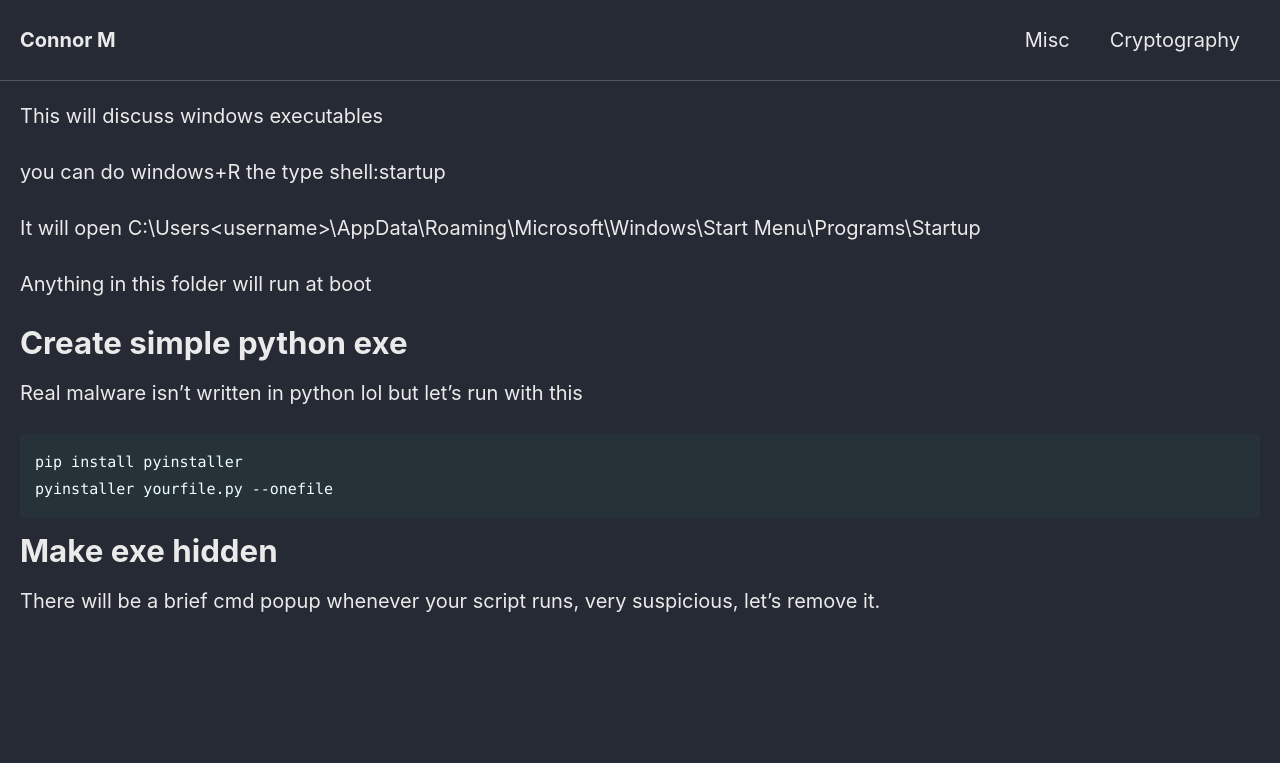
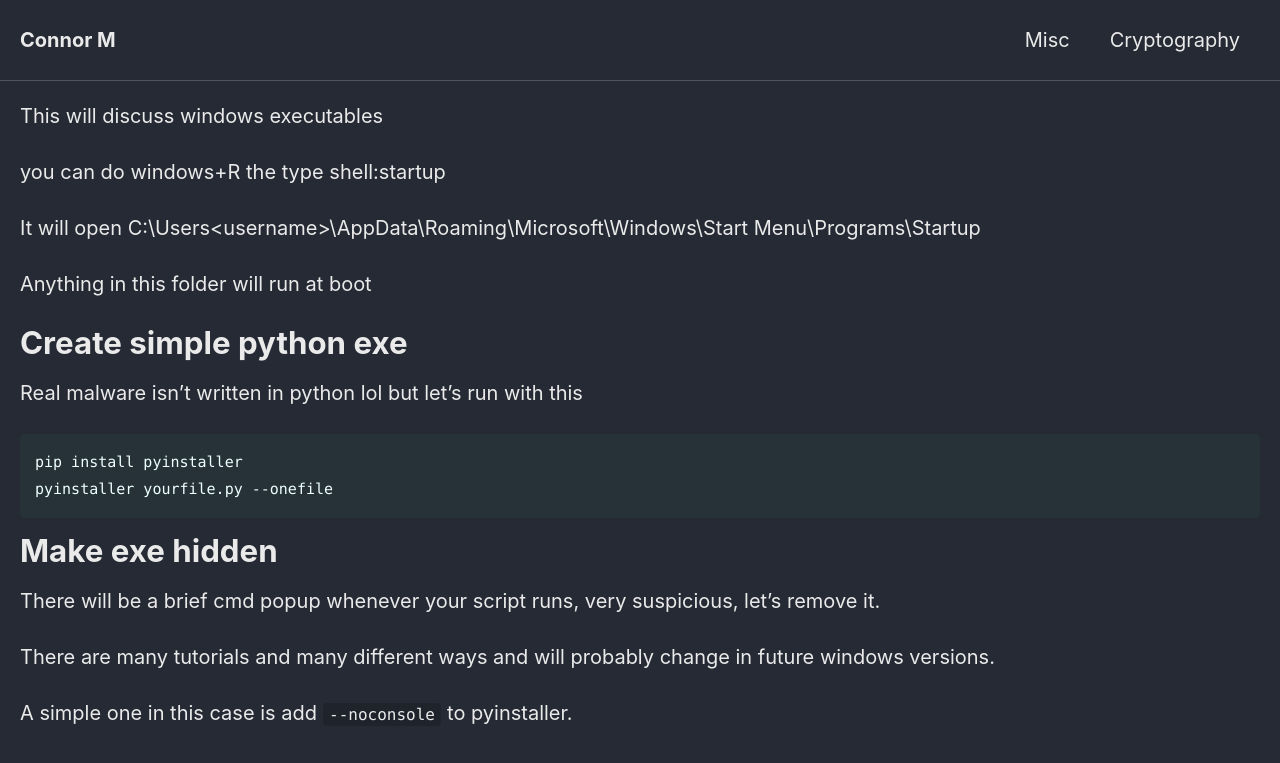
Before and after one commit to Connor-McCartney/Connor-McCartney.github.io, a Jekyll site: the page built from _pages/misc/basic-malware.md, in a window 1280 px wide. Shown: the top 763 px of the page. Built offline with Jekyll 4.4.1, drawn with Linux system fonts in a browser that asks for light colours; cached includes are drawn as plain includes; our own code applies the rules of GitHub Pages for plain Markdown files.

Commit message:
Update basic-malware.md

```diff
--- a/_pages/misc/basic-malware.md
+++ b/_pages/misc/basic-malware.md
@@ -22,3 +22,7 @@ pyinstaller yourfile.py --onefile
 # Make exe hidden
 
 There will be a brief cmd popup whenever your script runs, very suspicious, let's remove it.
+
+There are many tutorials and many different ways and will probably change in future windows versions.
+
+A simple one in this case is add `--noconsole` to pyinstaller.
```
